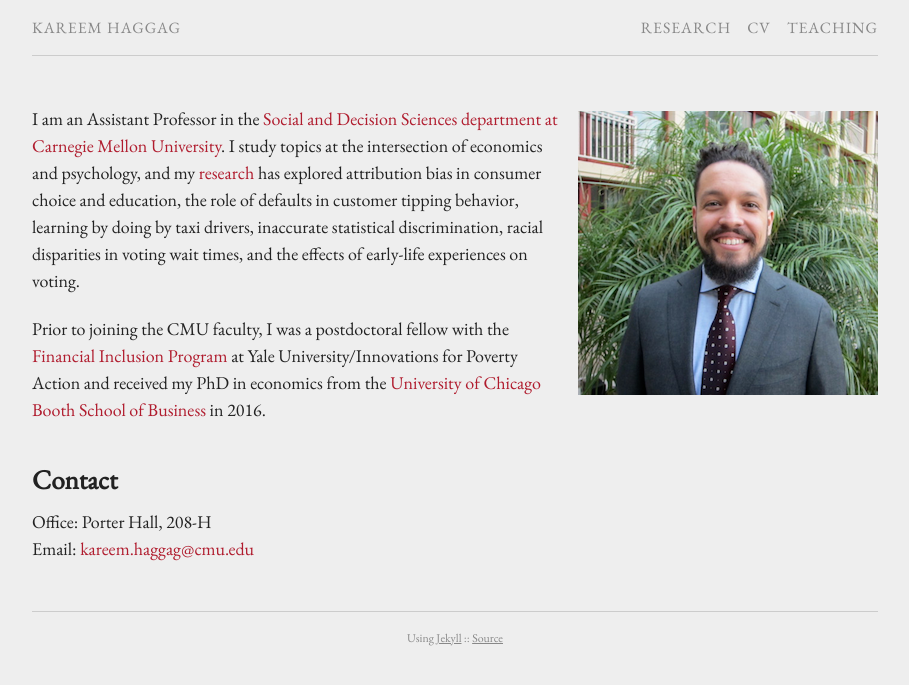
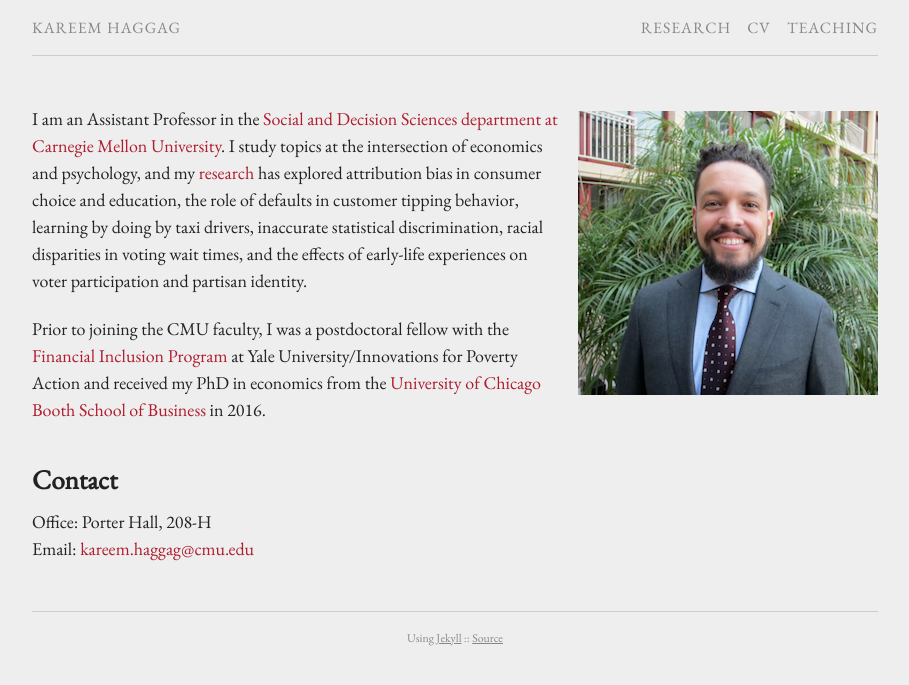
Before and after one commit to kareemhaggag/kareemhaggag.github.io, a Jekyll site: the page built from index.md, in a window 1280 px wide. Shown: the top 685 px of the page, without its empty margins (185-1094 px from the left). Built offline with Jekyll 4.4.1, drawn with Linux system fonts in a browser that asks for light colours.

Commit message:
Update index

```diff
--- a/index.md
+++ b/index.md
@@ -6,7 +6,7 @@ permalink: /
 <br />
 {% include image.html url="images/haggag.png" caption="" max_width="100px" align="right" %}
 
-I am an Assistant Professor in the [Social and Decision Sciences department at Carnegie Mellon University]. I study topics at the intersection of economics and psychology, and my [research] has explored attribution bias in consumer choice and education, the role of defaults in customer tipping behavior, learning by doing by taxi drivers, inaccurate statistical discrimination, racial disparities in voting wait times, and the effects of early-life experiences on voting.
+I am an Assistant Professor in the [Social and Decision Sciences department at Carnegie Mellon University]. I study topics at the intersection of economics and psychology, and my [research] has explored attribution bias in consumer choice and education, the role of defaults in customer tipping behavior, learning by doing by taxi drivers, inaccurate statistical discrimination, racial disparities in voting wait times, and the effects of early-life experiences on voter participation and partisan identity.
 
 Prior to joining the CMU faculty, I was a postdoctoral fellow with the [Financial Inclusion Program] at Yale University/Innovations for Poverty Action and received my PhD in economics from the [University of Chicago Booth School of Business] in 2016.
 
```
